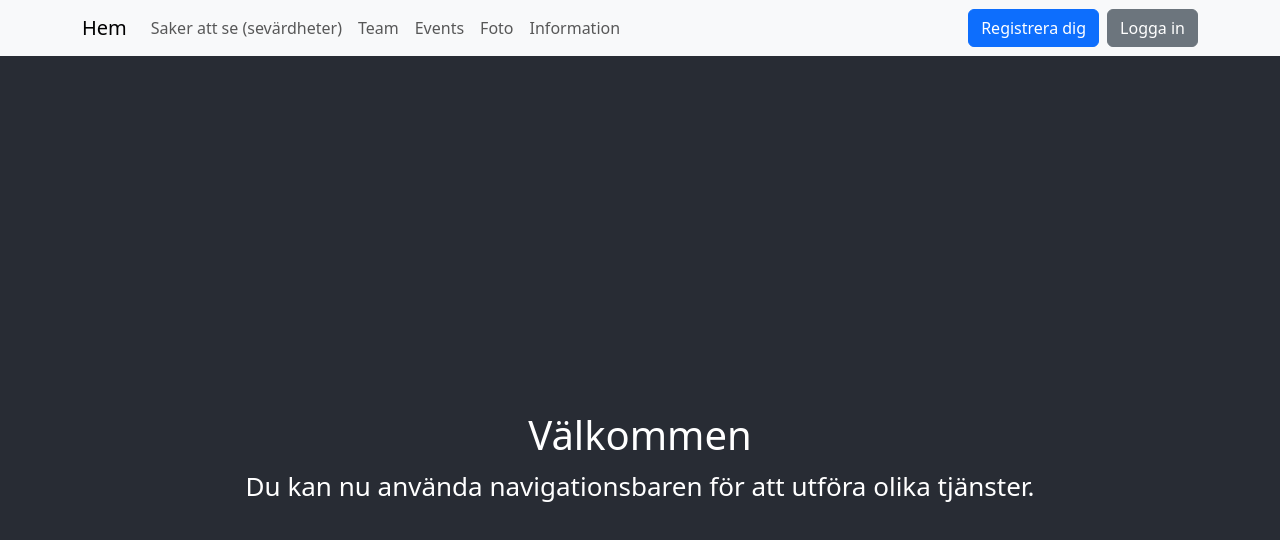
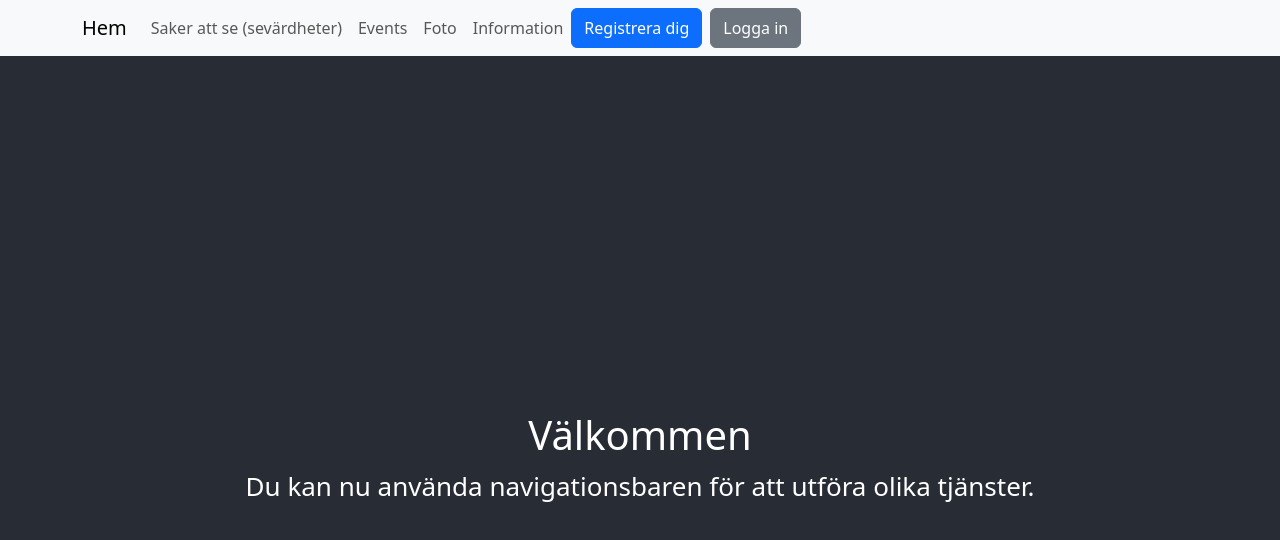
Before and after one commit to kristofferi/project-pilgrimsvandring-ui, a React (Create React App) app: page / in a window 1280 px wide. Shown: the top 540 px of the page. Built offline with nearby package versions, Linux system fonts and the light colour scheme.

Commit message:
Prövat att skapa olika menyer beroende på om man är inloggad eller inte

```diff
--- a/package.json
+++ b/package.json
@@ -41,5 +41,10 @@
       "last 1 firefox version",
       "last 1 safari version"
     ]
+  },
+  "devDependencies": {
+    "eslint": "^9.6.0",
+    "eslint-config-react-app": "^7.0.1",
+    "eslint-plugin-flowtype": "^8.0.3"
   }
 }
--- a/src/App.js
+++ b/src/App.js
@@ -1,4 +1,4 @@
-import React from 'react';
+import React, { useState } from 'react';
 import { BrowserRouter as Router, Route, Routes } from 'react-router-dom';
 import 'bootstrap/dist/css/bootstrap.min.css';
 import './App.css';
@@ -10,10 +10,12 @@ import EventsList from './EventsList'
 import Foto from './Foto';
 import Information from './Information';
 
+
 function App() {
-  return (
+    const [isLoggedIn, setIsLoggedIn] = useState(false);
+    return (
     <Router>
-      <div className="App">
+          <div className="App">
         <NavBar />
         <Routes>
           <Route path="/" element={<Home />} />
@@ -21,7 +23,7 @@ function App() {
           <Route path="wanderers-list" element={<WanderersList/>} />
           <Route path="events" element={<EventsList />} />
           <Route path="foto" element={<Foto/>} />
-          <Route path="information" element={<Information/>} />
+          <Route path="information" element={<Information />} />
         </Routes>
       </div>
     </Router>
--- a/src/LoginForm.js
+++ b/src/LoginForm.js
@@ -1,4 +1,4 @@
-import React from 'react';
+import React, { useState } from 'react';
 import { useNavigate } from 'react-router-dom';
 import Modal from 'react-bootstrap/Modal';
 import Button from 'react-bootstrap/Button';
@@ -6,13 +6,17 @@ import Form from 'react-bootstrap/Form';
 
 function LoginForm({ onClose }) {
   const navigate = useNavigate();
+    var [isLoggedIn, setIsLoggedIn] = useState(false);
+    const handleLogin = () => {
+        setIsLoggedIn(true);
+           };
+ //const handleSubmit = (event) => {
+   // event.preventDefault();
+   //  setIsLoggedIn(true);
+    // Här kan du lägga till din inloggningslogik
+    // navigate('/'); // Ersätt '/wanderers-list' med din destination om vi skall ha detta i portalen
 
- const handleSubmit = (event) => {
-    //event.preventDefault();
-    // Här kan du lägga till din inloggningslogik
-     navigate('/'); // Ersätt '/wanderers-list' med din destination om vi skall ha detta i portalen
-
-  };
+  //};
 
   return (
     <Modal show onHide={onClose}>
@@ -20,7 +24,7 @@ function LoginForm({ onClose }) {
         <Modal.Title>Logga in</Modal.Title>
       </Modal.Header>
       <Modal.Body>
-        <Form onSubmit={handleSubmit}>
+             <Form > {/* onSubmit={handleSubmit}>*/}
           <Form.Group controlId="formBasicEmail" className="mb-3">
             <Form.Label>Mejl</Form.Label>
             <Form.Control type="email" placeholder="Enter email" />
@@ -30,9 +34,9 @@ function LoginForm({ onClose }) {
             <Form.Label>Lösenord</Form.Label>
             <Form.Control type="password" placeholder="Password" />
           </Form.Group>
-           <Button variant="primary" type="submit" className="w-100 mb-3">
-            Logga in
-          </Button>
+                  <Button variant="secondary" onClick={handleLogin}>{/*type="submit" className="w-100 mb-3">*/}
+                      Logga in
+                  </Button>
         </Form>
       </Modal.Body>
       <Modal.Footer>
--- a/src/NavBar.js
+++ b/src/NavBar.js
@@ -8,12 +8,12 @@ import RegisterForm from './RegisterForm';
 import LoginForm from './LoginForm';
 import Foto from './Foto';
 
-function NavBar() {
+function NavBar({ isLoggedIn }) {
   const [showRegister, setShowRegister] = useState(false);
   const [showLogin, setShowLogin] = useState(false);
   const [expanded, setExpanded] = useState(false); // Tillstånd för att hantera menyns expansion
   const location = useLocation();
-
+ // const [isLoggedIn, setIsLoggedIn] = useState(false);
   const handleShowRegister = () => setShowRegister(true);
   const handleShowLogin = () => setShowLogin(true);
 
@@ -32,15 +32,32 @@ function NavBar() {
           <Navbar.Brand as={Link} to="/" onClick={handleCloseMenu}>Hem</Navbar.Brand>
           <Navbar.Toggle aria-controls="basic-navbar-nav" onClick={handleToggle} />
           <Navbar.Collapse id="basic-navbar-nav">
-            <Nav className="me-auto">
-            <Nav.Link as={Link} to="/poi" onClick={handleCloseMenu}>Saker att se (sevärdheter)</Nav.Link>
+                      <Nav className="me-auto">
+                          {isLoggedIn ? (
+                              <>
+                                  <Nav.Link as={Link} to="/wanderers-list" onClick={handleCloseMenu}>Team</Nav.Link>
+                                  <Nav.Link as={Link} to="/mina minnen" onClick={handleCloseMenu}>Mina minnen</Nav.Link>
+                                  <Button variant="secondary" onClick={handleShowLogout}>Logga ut</Button>
+                              </>
+                          ) : (
+                                  <>
+                                      <Nav.Link as={Link} to="/poi" onClick={handleCloseMenu}>Saker att se (sevärdheter)</Nav.Link>
+                                      <Nav.Link as={Link} to="/events" onClick={handleCloseMenu}>Events</Nav.Link>
+                                      <Nav.Link as={Link} to="/foto" onClick={handleCloseMenu}> Foto</Nav.Link>
+                                      <Nav.Link as={Link} to="/information" onClick={handleCloseMenu}> Information</Nav.Link>
+                                      <Button variant="primary" onClick={handleShowRegister} className="me-2">Registrera dig</Button>
+                                      <Button variant="secondary" onClick={handleShowLogin}>Logga in</Button>
+                              </>
+                          )}
+                          {/* <Nav.Link as={Link} to="/poi" onClick={handleCloseMenu}>Saker att se (sevärdheter)</Nav.Link>
             <Nav.Link as={Link} to="/wanderers-list" onClick={handleCloseMenu}>Team</Nav.Link>
             <Nav.Link as={Link} to="/events" onClick={handleCloseMenu}>Events</Nav.Link>
             <Nav.Link as={Link} to="/foto" onClick={handleCloseMenu}> Foto</Nav.Link>
             <Nav.Link as={Link} to="/information" onClick={handleCloseMenu}> Information</Nav.Link>
             </Nav>
             <Button variant="primary" onClick={handleShowRegister} className="me-2">Registrera dig</Button>
-            <Button variant="secondary" onClick={handleShowLogin}>Logga in</Button>
+            <Button variant="secondary" onClick={handleShowLogin}>Logga in</Button>*/}
+                      </Nav>
           </Navbar.Collapse>
         </Container>
       </Navbar>
```
Also changed, not shown: 1 other file (tests, documents, lock files or other folders).
